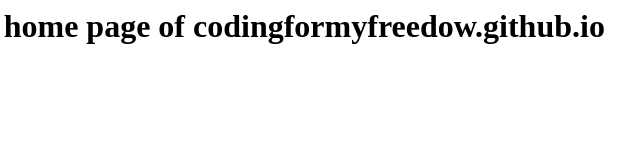
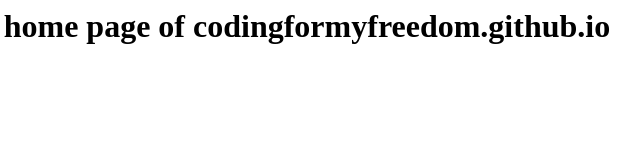
Before and after one commit to codingformyfreedom/codingformyfreedom, a plain HTML site: page index.html in a window 1280 px wide. Shown: the full height of the page, 222-862 px from the left. Drawn offline with Linux system fonts and the light colour scheme.

Commit message:
Update index.html

```diff
--- a/index.html
+++ b/index.html
@@ -1,7 +1,7 @@
 <html>
   <body>
     <h1>
-    Welcome to the home page of codingformyfreedow.github.io
-  </h1>
-</body>
+      Welcome to the home page of codingformyfreedom.github.io
+    </h1>
+  </body>
 </html>
```
